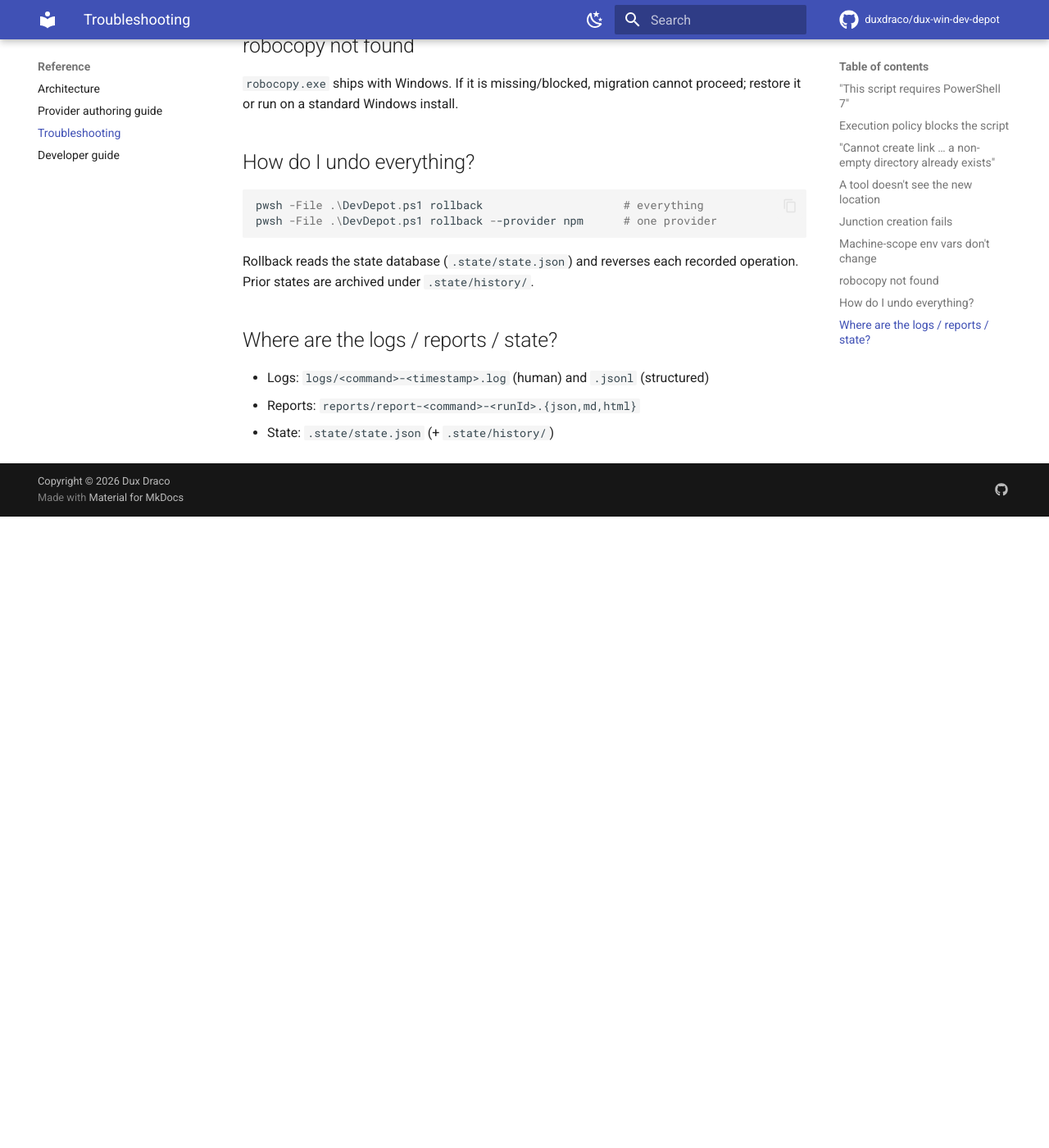
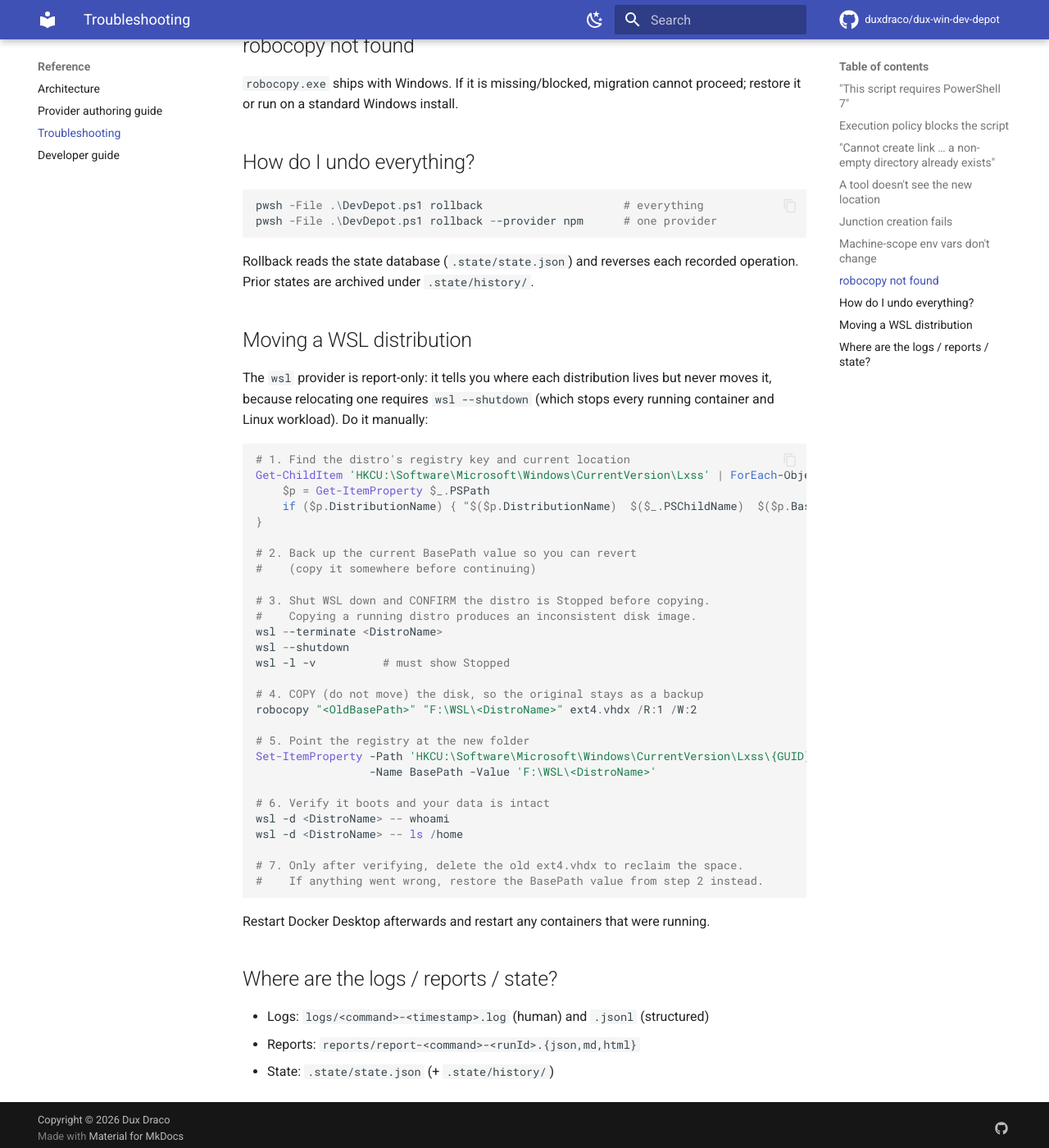
Before and after one commit to duxdraco/dux-win-dev-depot, an MkDocs documentation site: the page built from docs/Troubleshooting.md, in a window 1280 px wide and 1400 px high, scrolled down 1200 px. Shown: the whole window at 82% size. Built offline with MkDocs 1.6.1 and Material for MkDocs 9.7.7, drawn with Linux system fonts in a browser that asks for light colours; comment, search, counter and statistics services are not loaded; before the commit the page ends 1830 px from its top, so only the background shows below that.

Commit message:
feat: add 8 providers derived from real-world migrations
All providers below were written from migrations actually performed and verified
on a live Windows machine, then folded back into the tool.

Declarative (junction strategy, no official cache env var):
- jetbrains: %APPDATA%\JetBrains (config/plugins) + %LOCALAPPDATA%\JetBrains
  (caches/indexes) -> ide\jetbrains-config, ide\jetbrains-cache
- postman:   %LOCALAPPDATA%\Postman  -> tools\postman
- tabnine:   %APPDATA%\TabNine       -> ai\tabnine
- eclipse:   ~\.p2                   -> java\eclipse-p2
- jdks:      ~\.jdks                 -> java\jdks
- user-local: ~\.local               -> shared\user-local

Report-only (Hooks; SupportsMigrate = false):
- wsl:    reports each WSL2 distro's ext4.vhdx location/size and whether it is on
          the system drive.
- docker: reports the Docker Desktop WSL2 data-root location.
  Neither migrates automatically: doing so requires `wsl --shutdown` or stopping
  the Docker engine, which would kill running containers mid-run.

Docs:
- SUPPORTED_PROVIDERS.md: new "IDEs & tools" and "Platform (report-only)" sections.
- docs/Troubleshooting.md: manual WSL relocation procedure (copy-then-verify,
  keep the original as backup, revert path documented).
- CHANGELOG.md: Unreleased section incl. two honest known limitations —
  manually-created junctions are not in the state DB so rollback cannot reverse
  them, and command-less providers with an absent source are skipped by install
  (use repair).

Verified: 21 providers load, analyze classifies correctly (15 already optimized,
6 not installed, 0 pending), doctor reports 0 issues, 33/33 regression checks pass.

Co-Authored-By: Claude Opus 4.8 <noreply@anthropic.com>

````diff
--- a/docs/Troubleshooting.md
+++ b/docs/Troubleshooting.md
@@ -44,6 +44,45 @@ pwsh -File .\DevDepot.ps1 rollback --provider npm      # one provider
 Rollback reads the state database (`.state/state.json`) and reverses each recorded
 operation. Prior states are archived under `.state/history/`.
 
+## Moving a WSL distribution
+
+The `wsl` provider is report-only: it tells you where each distribution lives but
+never moves it, because relocating one requires `wsl --shutdown` (which stops every
+running container and Linux workload). Do it manually:
+
+```powershell
+# 1. Find the distro's registry key and current location
+Get-ChildItem 'HKCU:\Software\Microsoft\Windows\CurrentVersion\Lxss' | ForEach-Object {
+    $p = Get-ItemProperty $_.PSPath
+    if ($p.DistributionName) { "$($p.DistributionName)  $($_.PSChildName)  $($p.BasePath)" }
+}
+
+# 2. Back up the current BasePath value so you can revert
+#    (copy it somewhere before continuing)
+
+# 3. Shut WSL down and CONFIRM the distro is Stopped before copying.
+#    Copying a running distro produces an inconsistent disk image.
+wsl --terminate <DistroName>
+wsl --shutdown
+wsl -l -v          # must show Stopped
+
+# 4. COPY (do not move) the disk, so the original stays as a backup
+robocopy "<OldBasePath>" "F:\WSL\<DistroName>" ext4.vhdx /R:1 /W:2
+
+# 5. Point the registry at the new folder
+Set-ItemProperty -Path 'HKCU:\Software\Microsoft\Windows\CurrentVersion\Lxss\{GUID}' `
+                 -Name BasePath -Value 'F:\WSL\<DistroName>'
+
+# 6. Verify it boots and your data is intact
+wsl -d <DistroName> -- whoami
+wsl -d <DistroName> -- ls /home
+
+# 7. Only after verifying, delete the old ext4.vhdx to reclaim the space.
+#    If anything went wrong, restore the BasePath value from step 2 instead.
+```
+
+Restart Docker Desktop afterwards and restart any containers that were running.
+
 ## Where are the logs / reports / state?
 - Logs: `logs/<command>-<timestamp>.log` (human) and `.jsonl` (structured)
 - Reports: `reports/report-<command>-<runId>.{json,md,html}`
````
Also changed, not shown: CHANGELOG.md (+26 -1 lines), SUPPORTED_PROVIDERS.md (+25 -0 lines), 8 other files.
